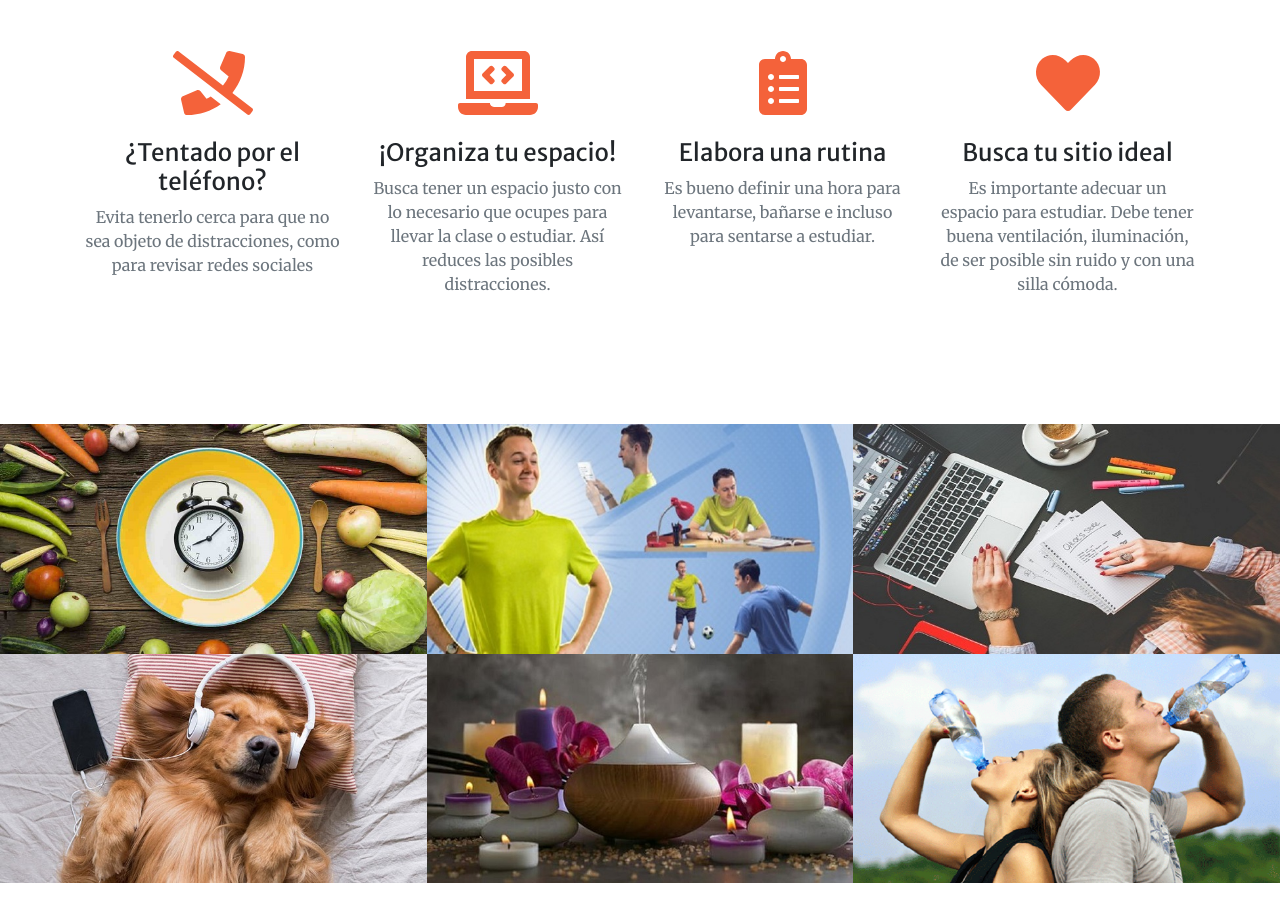
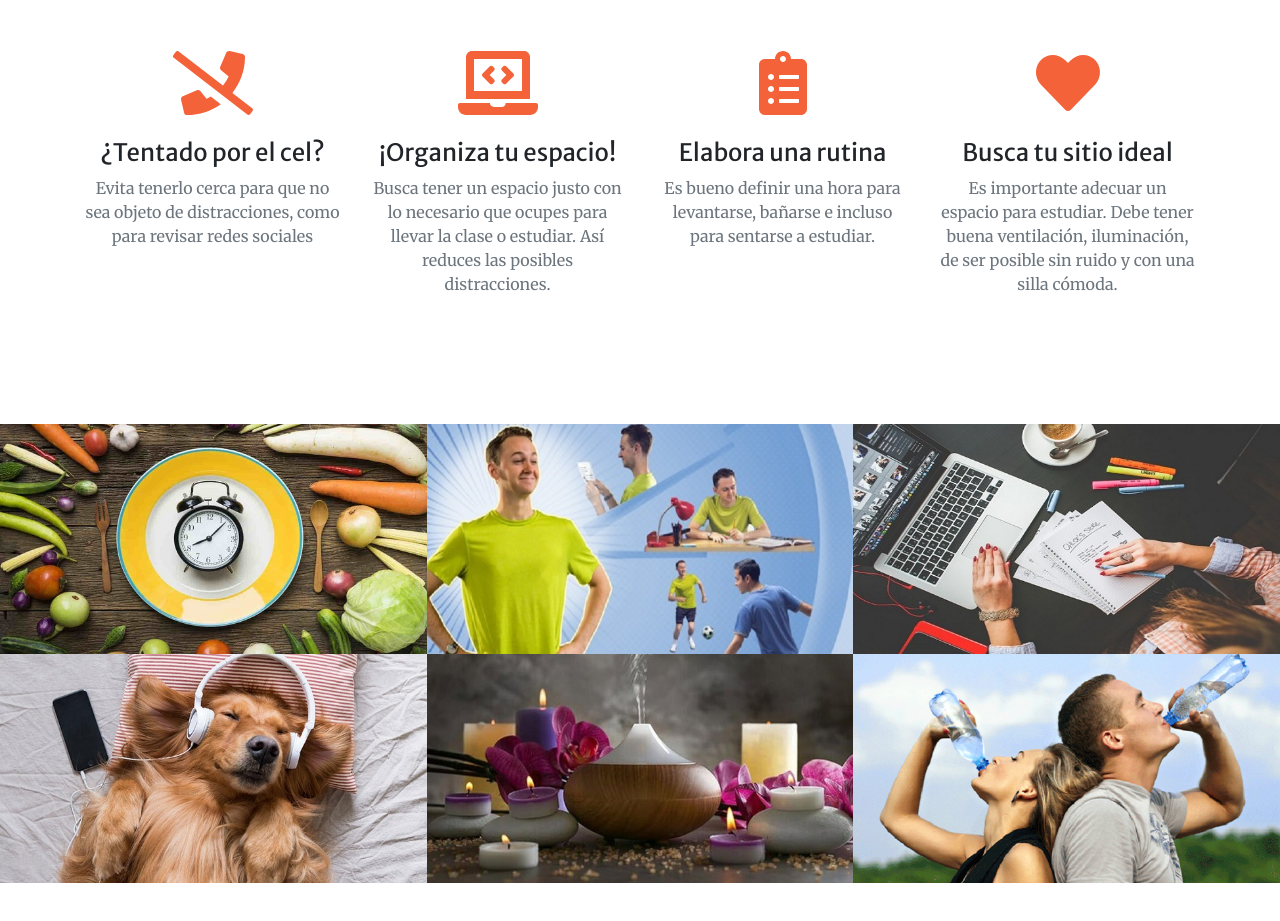
Before and after one commit to joseca9724/ubicados, a plain HTML site: page docs/index.html in a window 1280 px wide. Shown: the part 1493-2414 px from the top of the page. Drawn offline with nearby package versions, Linux system fonts and the light colour scheme.

Commit message:
Update index.html

```diff
--- a/docs/index.html
+++ b/docs/index.html
@@ -79,7 +79,7 @@
                 <div class="col-lg-3 col-md-6 text-center">
                     <div class="mt-5">
                         <i class="fas fa-4x fa-phone-slash text-primary mb-4"></i>
-                        <h3 class="h4 mb-2">¿Tentado por el teléfono?</h3>
+                        <h3 class="h4 mb-2">¿Tentado por el cel?</h3>
                         <p class="text-muted mb-0">Evita tenerlo cerca para que no sea objeto de distracciones, como para revisar redes sociales</p>
                     </div>
                 </div>
```
